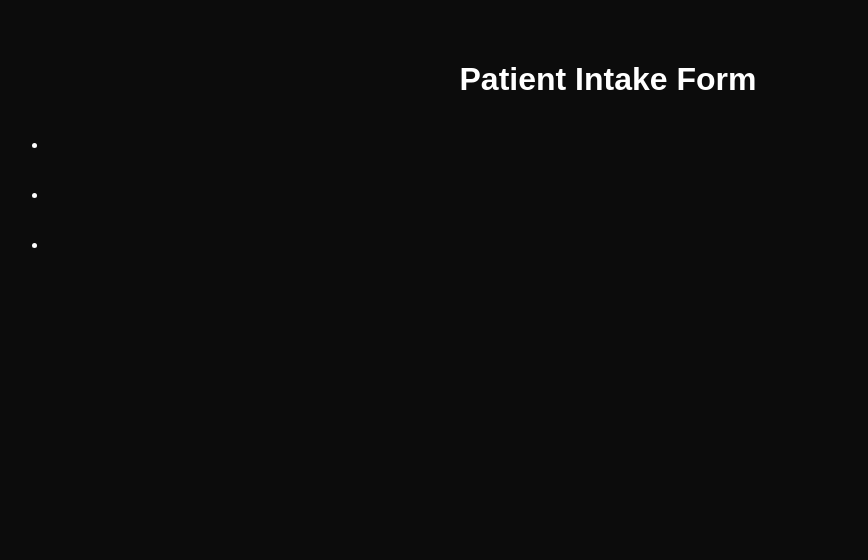
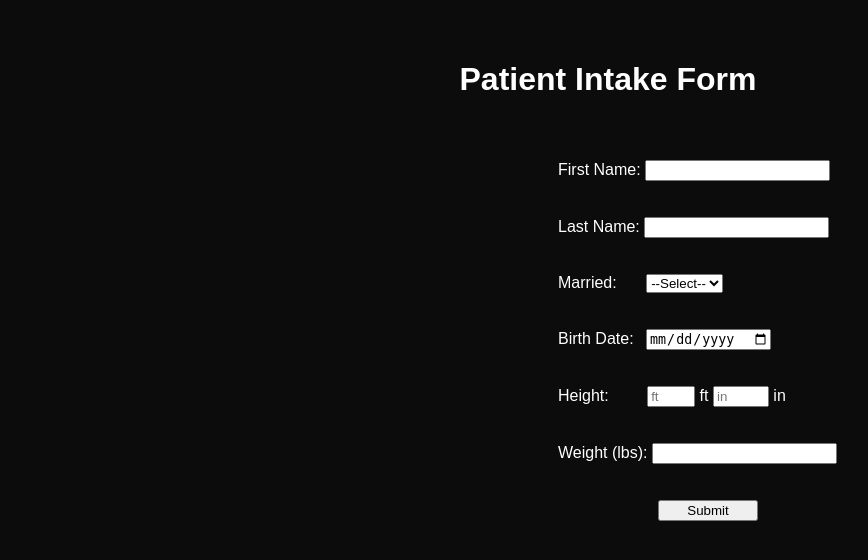
Before and after one commit to Gold95NA/Anthony_Nalle_PHP, a PHP site: page /week2/Task_B/patient-intake.php in a window 1280 px wide. Shown: the top 560 px of the page, without its empty margins (32-900 px from the left). Run offline with PHP 8.4, Linux system fonts and the light colour scheme.

Commit message:
week 2 homework finished

```diff
--- a/week2/Task_B/patient-intake.php
+++ b/week2/Task_B/patient-intake.php
@@ -1,5 +1,170 @@
 <?php
 
+function age($bdate) {
 
+    $date = new DateTime($bdate);
+
+    $now = new DateTime();
+
+    $interval = $now->diff($date);
+
+    return $interval->y;
+
+}
+
+function isDate($dt) {
+
+    $date_arr  = explode('-', $dt);
+
+    return count($date_arr) === 3 && checkdate($date_arr[1], $date_arr[2], $date_arr[0]);
+
+}
+
+function bmi($feet, $inches, $weight) {
+
+    $totalInches = $feet * 12 + $inches;
+
+    $heightMeters = $totalInches * 0.0254;
+
+    $weightKg = $weight / 2.20462;
+
+    return $weightKg / ($heightMeters * $heightMeters);
+
+}
+
+function bmiDescription($bmi) {
+
+    if ($bmi < 18.5) return "Underweight";
+
+    elseif ($bmi < 25) return "Normal weight";
+
+    elseif ($bmi < 30) return "Overweight";
+
+    else return "Obese";
+}
+
+$errors = [];
+
+$submitted = $_SERVER["REQUEST_METHOD"] == "POST";
+
+$data = [
+
+    'first_name' => '',
+
+    'last_name' => '',
+
+    'married' => '',
+
+    'birth_date' => '',
+
+    'height_ft' => '',
+
+    'height_in' => '',
+
+    'weight' => '',
+
+];
+
+if ($submitted) {
+
+    foreach ($data as $key => $value) {
+
+        $data[$key] = trim($_POST[$key] ?? '');
+
+    }
+
+    if ($data['first_name'] === '') $errors['first_name'] = "First name is required.";
+
+    if ($data['last_name'] === '') $errors['last_name'] = "Last name is required.";
+
+    if ($data['married'] !== 'yes' && $data['married'] !== 'no') $errors['married'] = "Please select if married.";
+
+    if (!isDate($data['birth_date'])) $errors['birth_date'] = "Invalid birth date.";
+
+    if (!is_numeric($data['height_ft']) || $data['height_ft'] < 1 || $data['height_ft'] > 8) $errors['height_ft'] = "Invalid height (feet).";
+
+    if (!is_numeric($data['height_in']) || $data['height_in'] < 0 || $data['height_in'] >= 12) $errors['height_in'] = "Invalid height (inches).";
+
+    if (!is_numeric($data['weight']) || $data['weight'] < 1 || $data['weight'] > 1000) $errors['weight'] = "Invalid weight.";
+
+}
+
+if ($submitted && empty($errors)) {
+
+    $age = age($data['birth_date']);
+
+    $bmiValue = bmi($data['height_ft'], $data['height_in'], $data['weight']);
+
+    $bmiRounded = round($bmiValue, 1);
+
+    $bmiDesc = bmiDescription($bmiValue);
+
+    echo "<style>body {
+
+            background:rgb(12, 12, 12);
+
+            padding: 2em;
+
+            text-align: left;
+
+            color: #ffffff;
+
+            font-family: Arial, Helvetica, sans-serif;
+
+        }
+
+        h1 {
+
+            display: flex;
+
+            justify-content: center;
+
+            padding-bottom: 40px;
+
+        }
+
+        form {
+
+            display: flex;
+
+            flex-direction: column;
+
+            justify-content: center;
+
+        }
+
+        strong {
+
+            padding-right: 10px;
+
+        }
+
+        p {
+
+            margin-left: 550px;
+
+            padding-bottom: 40px;
+
+        }
+
+        }</style>";
+
+    echo "<h1>Patient Information</h1>";
+
+    echo "<p><strong>Name:</strong> {$data['first_name']} {$data['last_name']}</p>";
+
+    echo "<p><strong>Married:</strong> " . ucfirst($data['married']) . "</p>";
+
+    echo "<p><strong>Birth Date:</strong> {$data['birth_date']} (Age: $age)</p>";
+
+    echo "<p><strong>Height:</strong> {$data['height_ft']}' {$data['height_in']}\"</p>";
+
+    echo "<p><strong>Weight:</strong> {$data['weight']} lbs</p>";
+
+    echo "<p><strong>BMI:</strong> $bmiRounded ($bmiDesc)</p>";
+
+    exit;
+
+}
 
 require 'patient-intake.view.php';
--- a/week2/Task_B/patient-intake.view.php
+++ b/week2/Task_B/patient-intake.view.php
@@ -29,11 +29,48 @@
 
             justify-content: center;
 
+            padding-bottom: 40px;
+
         }
 
-        li {
+        form {
 
-            padding: 1em;
+            display: flex;
+
+            flex-direction: column;
+
+            justify-content: center;
+
+        }
+
+        label {
+
+            margin-left: 550px;
+        }
+
+        .sub-btn {
+
+            width: 100px;
+
+            margin-left: 650px;
+
+        }
+
+        .marriage-check {
+
+            margin-left: 25px;
+
+        }
+
+        .bday-check {
+
+            margin-left: 8px;
+
+        }
+
+        .height-input {
+
+            margin-left: 34px;
 
         }
 
@@ -41,19 +78,87 @@
 
 </head>
 
+
+
 <body>
 
     <h1>Patient Intake Form</h1>
 
-    <ul>
+    <form method="post">
 
-        <li></li>
+        <label>First Name:
 
-        <li></li>
+            <input type="text" name="first_name" value="<?= htmlspecialchars($data['first_name']) ?>">
 
-        <li></li>
+            <span style="color:red"><?= $errors['first_name'] ?? '' ?></span>
 
-    </ul>
+        </label>
+
+        <br><br>
+
+        <label>Last Name:
+
+            <input type="text" name="last_name" value="<?= htmlspecialchars($data['last_name']) ?>">
+
+            <span style="color:red"><?= $errors['last_name'] ?? '' ?></span>
+
+        </label>
+
+        <br><br>
+
+        <label>Married:
+
+            <select class="marriage-check" name="married">
+
+                <option value="">--Select--</option>
+
+                <option value="yes" <?= $data['married'] == 'yes' ? 'selected' : '' ?>>Yes</option>
+
+                <option value="no" <?= $data['married'] == 'no' ? 'selected' : '' ?>>No</option>
+
+            </select>
+
+            <span style="color:red"><?= $errors['married'] ?? '' ?></span>
+
+        </label>
+
+        <br><br>
+
+        <label>Birth Date:
+
+            <input class="bday-check" type="date" name="birth_date" value="<?= htmlspecialchars($data['birth_date']) ?>">
+
+            <span style="color:red"><?= $errors['birth_date'] ?? '' ?></span>
+
+        </label>
+
+        <br><br>
+
+        <label>Height:
+
+            <input class="height-input" type="number" name="height_ft" placeholder="ft" min="1" max="8" value="<?= htmlspecialchars($data['height_ft']) ?>"> ft
+
+            <input type="number" name="height_in" placeholder="in" min="0" max="11" value="<?= htmlspecialchars($data['height_in']) ?>"> in
+
+            <span style="color:red"><?= $errors['height_ft'] ?? '' ?> <?= $errors['height_in'] ?? '' ?></span>
+
+        </label>
+
+        <br><br>
+
+        <label>Weight (lbs):
+
+            <input type="number" name="weight" value="<?= htmlspecialchars($data['weight']) ?>">
+
+            <span style="color:red"><?= $errors['weight'] ?? '' ?></span>
+
+        </label>
+
+        <br><br>
+
+        <input class="sub-btn" type="submit" value="Submit">
+
+    </form>
 
 </body>
 
```
Also changed, not shown: week3/atm.php (added), week3/atm.view.php (added), week4/patient-EHR.php (added), week4/patient-EHR.view.php (added).
